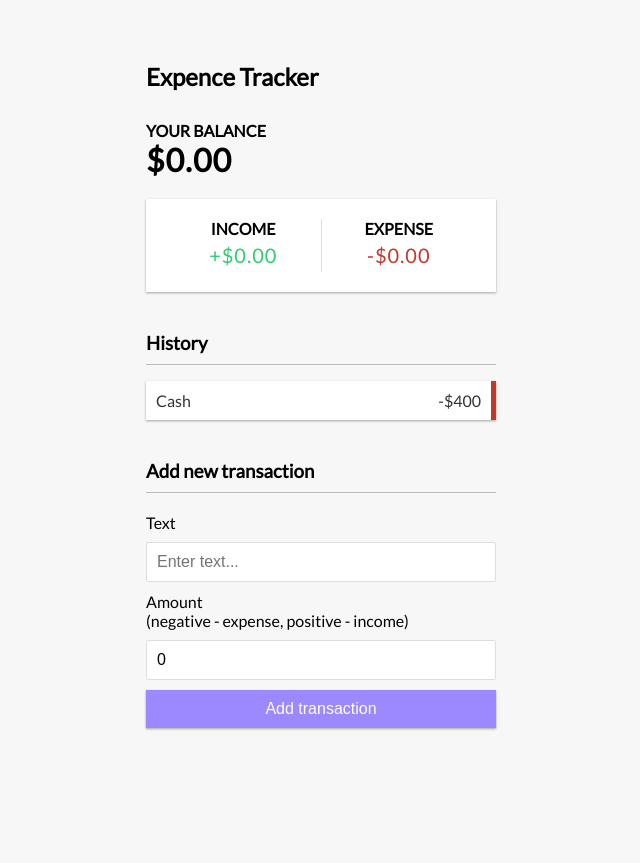
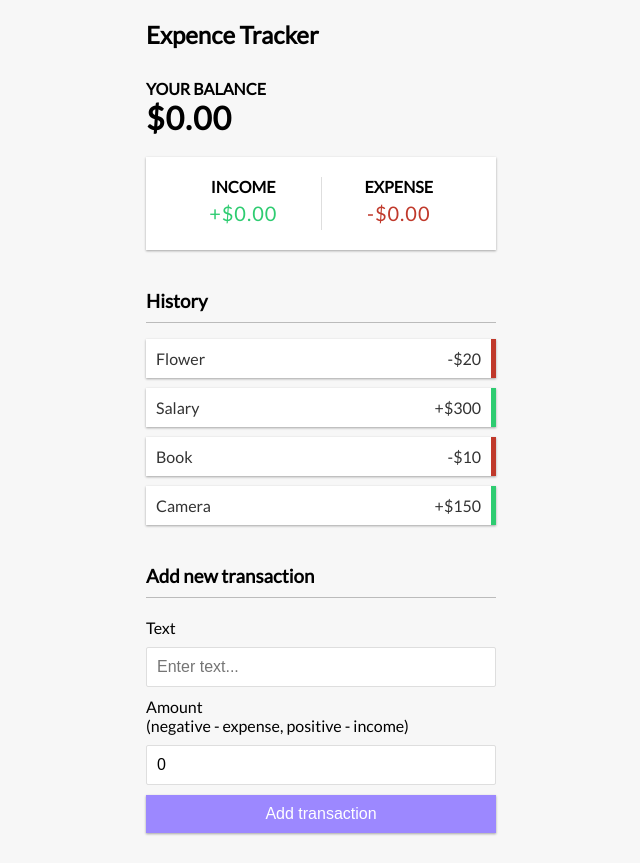
Before and after one commit to umairulhasan/Expense_Traker_App_Done, a React (Create React App) app: page / in a window 1280 px wide. Shown: the whole page, without its empty margins (319-959 px from the left). Before the commit the page ends 800 px from the top, so only its background shows below. Built offline with nearby package versions, Linux system fonts and the light colour scheme.

Commit message:
Update transaction
Now transaction is dynamic

```diff
--- /dev/null
+++ b/src/components/Transaction.js
@@ -0,0 +1,14 @@
+import React from 'react';
+
+const Transaction = ({transaction}) => {
+
+    const sign = transaction.amount < 0 ? '-' : '+';
+
+  return (
+    <li className={transaction.amount < 0 ? 'minus' : 'plus'}>
+    {transaction.text} <span>{sign}${Math.abs(transaction.amount)}</span><button className="delete-btn">x</button>
+  </li>
+  );
+}
+
+export default Transaction;
--- a/src/components/TransactionList.js
+++ b/src/components/TransactionList.js
@@ -1,16 +1,23 @@
-import React from 'react';
+import React, {useContext} from 'react';
+import Transaction from './Transaction';
+import { GlobalContext } from './context/GlobalState';
+
 
 const TransactionList = () => {
+
+ const { transactions } = useContext(GlobalContext);
+
+
   return (
     <>
       <h3>History</h3>
       <ul  className="list">
-       <li className="minus">
-          Cash <span>-$400</span><button className="delete-btn">x</button>
-        </li>
+        {transactions.map(transaction =>(<Transaction key={transaction.id} transaction=
+        {transaction}/>))}
+
       </ul>
     </>
-  );
+  )
 }
 
 export default TransactionList;
```
